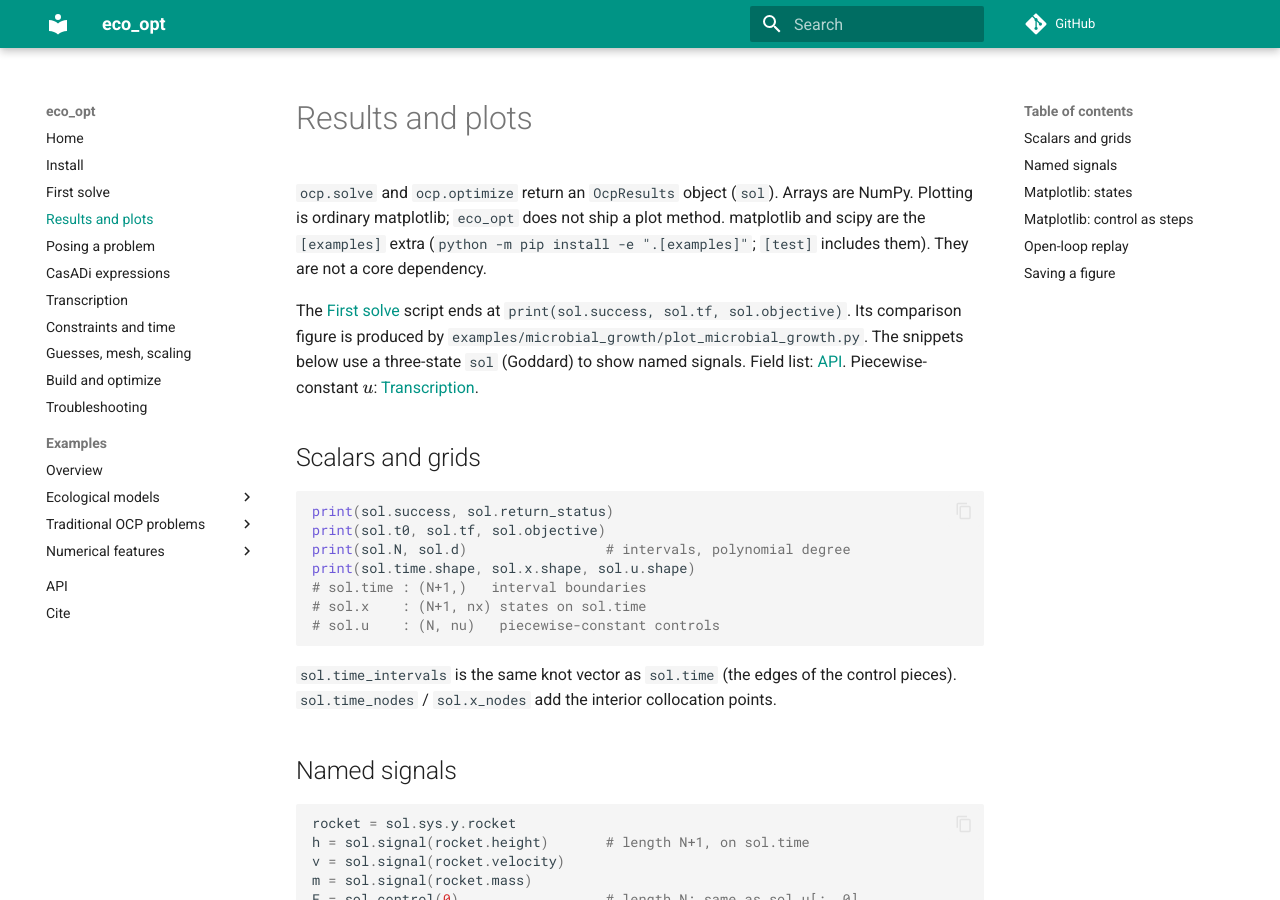
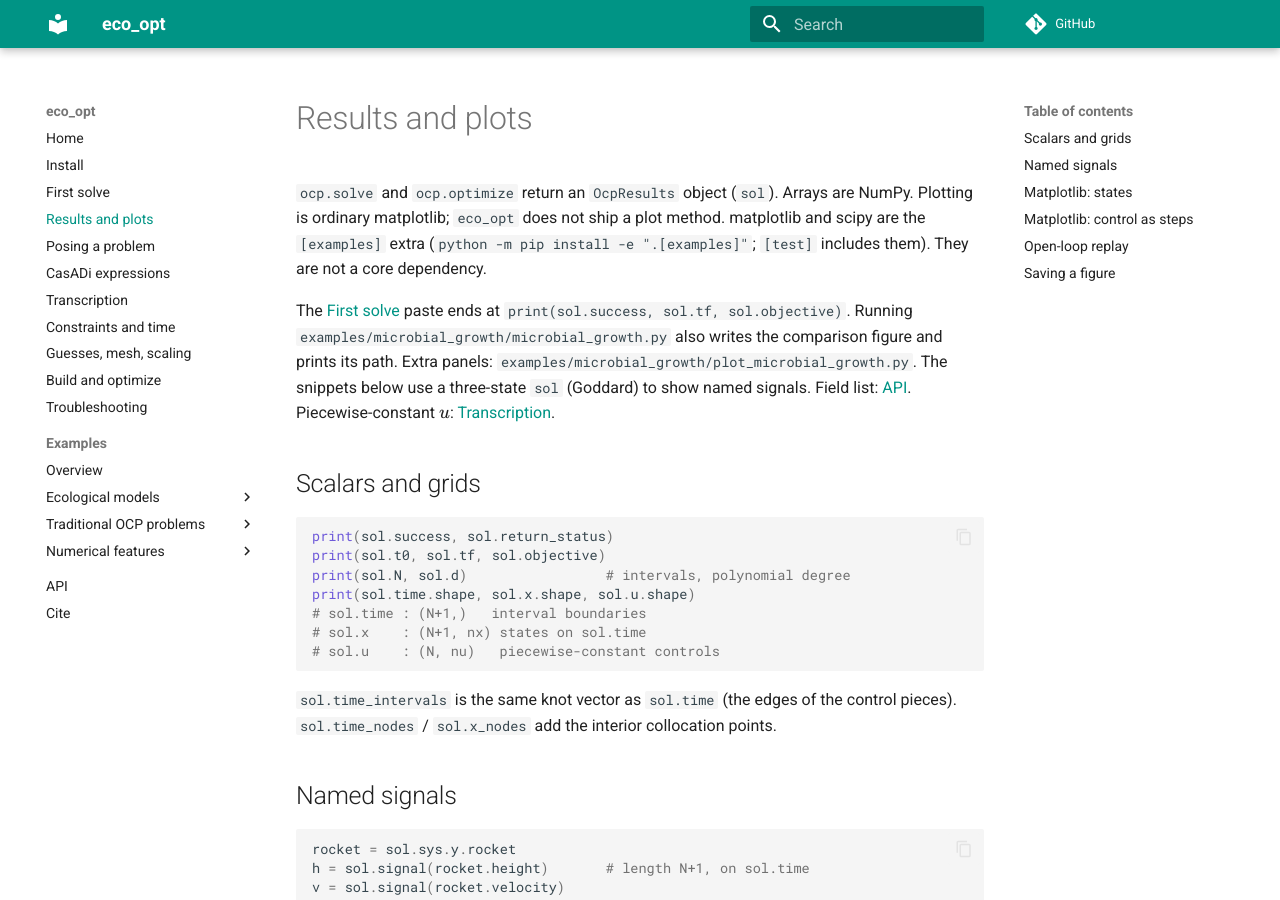
Before and after one commit to EMSL-Computing/eco_opt, an MkDocs documentation site: the page built from docs/results-and-plots.md, in a window 1280 px wide and 900 px high. Built offline with MkDocs 1.6.1 and Material for MkDocs 9.7.7, drawn with Linux system fonts in a browser that asks for light colours; comment, search, counter and statistics services are not loaded.

Commit message:
Print the first-solve figure path and expected CLI output
Running examples/microbial_growth/microbial_growth.py now writes the
comparison figure and prints its absolute path. The README Examples
section sits after Install and shows the expected solver output.
Ignore the local anonymization script and review zip.

```diff
--- a/docs/results-and-plots.md
+++ b/docs/results-and-plots.md
@@ -6,9 +6,11 @@ ship a plot method. matplotlib and scipy are the `[examples]` extra
 (`python -m pip install -e ".[examples]"`; `[test]` includes them).
 They are not a core dependency.
 
-The [First solve](first-solve.md) script ends at
-`print(sol.success, sol.tf, sol.objective)`. Its comparison figure is
-produced by `examples/microbial_growth/plot_microbial_growth.py`.
+The [First solve](first-solve.md) paste ends at
+`print(sol.success, sol.tf, sol.objective)`. Running
+`examples/microbial_growth/microbial_growth.py` also writes the
+comparison figure and prints its path. Extra panels:
+`examples/microbial_growth/plot_microbial_growth.py`.
 The snippets below use a three-state `sol` (Goddard) to show named
 signals. Field list:
 [API](api.md#ocpresults). Piecewise-constant \(u\):
```
Also changed, not shown: README.md (+33 -18 lines), docs/first-solve.md (+6 -0 lines), 3 other files.
